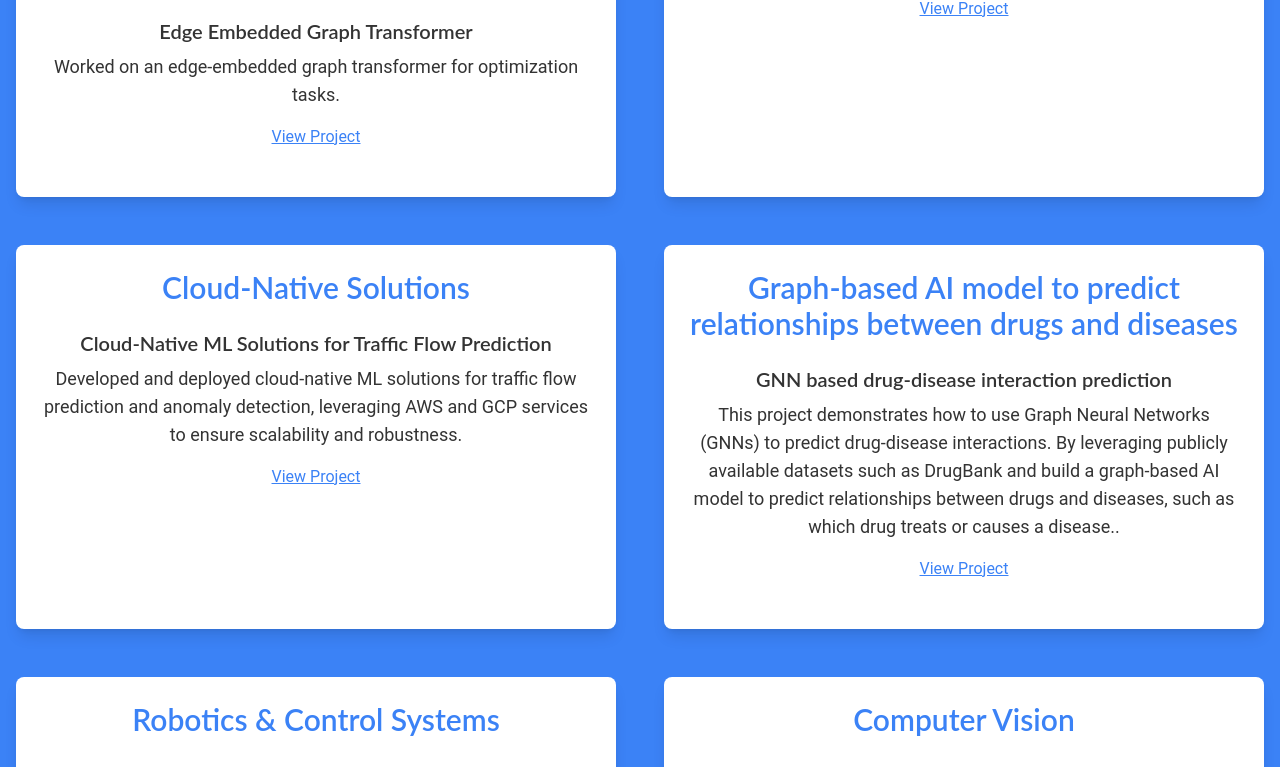
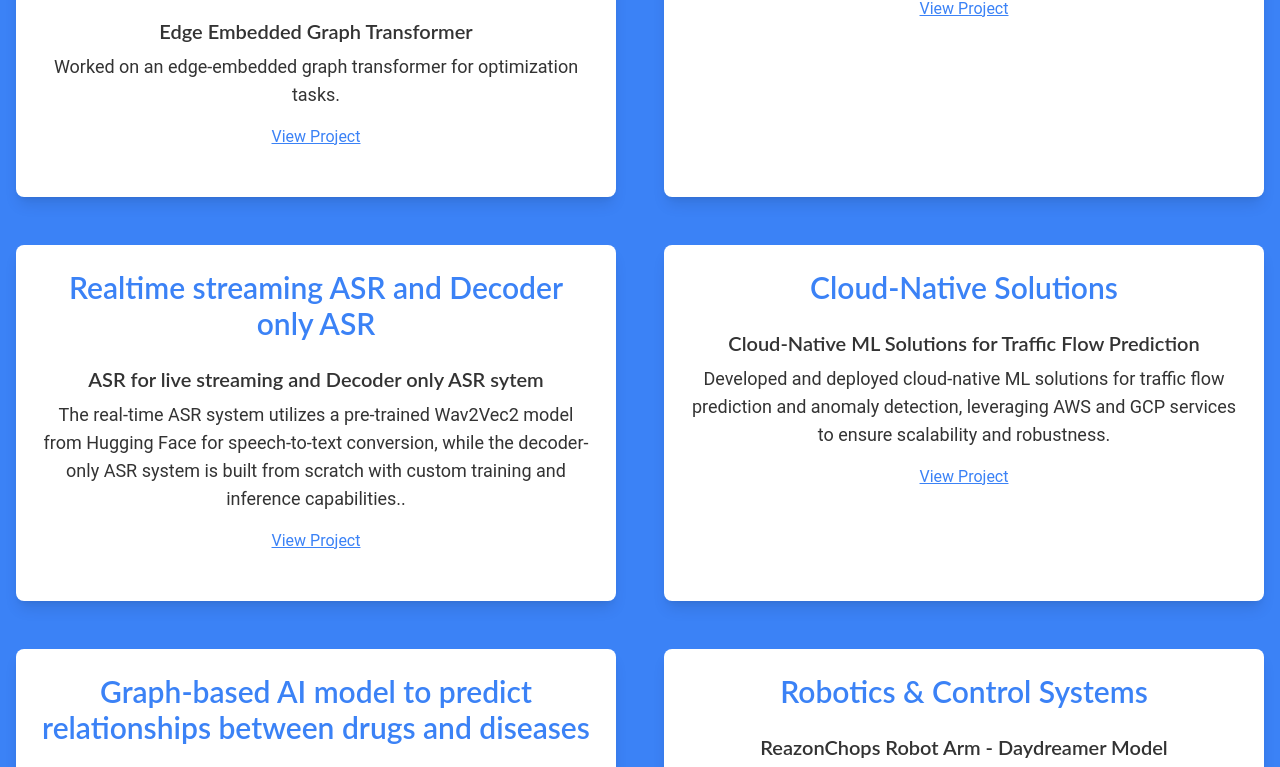
Before and after one commit to GETUFELLEK/getufellek-website, a Next.js app: page /projects in a window 1280 px wide. Shown: the part 455-1222 px from the top of the page. Built offline with nearby package versions, Linux system fonts and the light colour scheme.

Commit message:
2 ASR projects added to portfolio

```diff
--- a/app/projects/page.tsx
+++ b/app/projects/page.tsx
@@ -42,6 +42,18 @@ const Projects: React.FC = () => {
         },
       ],
     },
+     {
+      category: "Realtime streaming ASR and Decoder only ASR",
+      items: [
+        {
+          title: "ASR for live streaming and Decoder only ASR sytem",
+          link: "https://github.com/GETUFELLEK/RealTime_and_DecoderOnly_ASR",
+          description:
+            "The real-time ASR system utilizes a pre-trained Wav2Vec2 model from Hugging Face for speech-to-text conversion, while the decoder-only ASR system is built from scratch with custom training and inference capabilities..",
+        },
+      ],
+    },
+
     {
       category: "Cloud-Native Solutions",
       items: [
```
